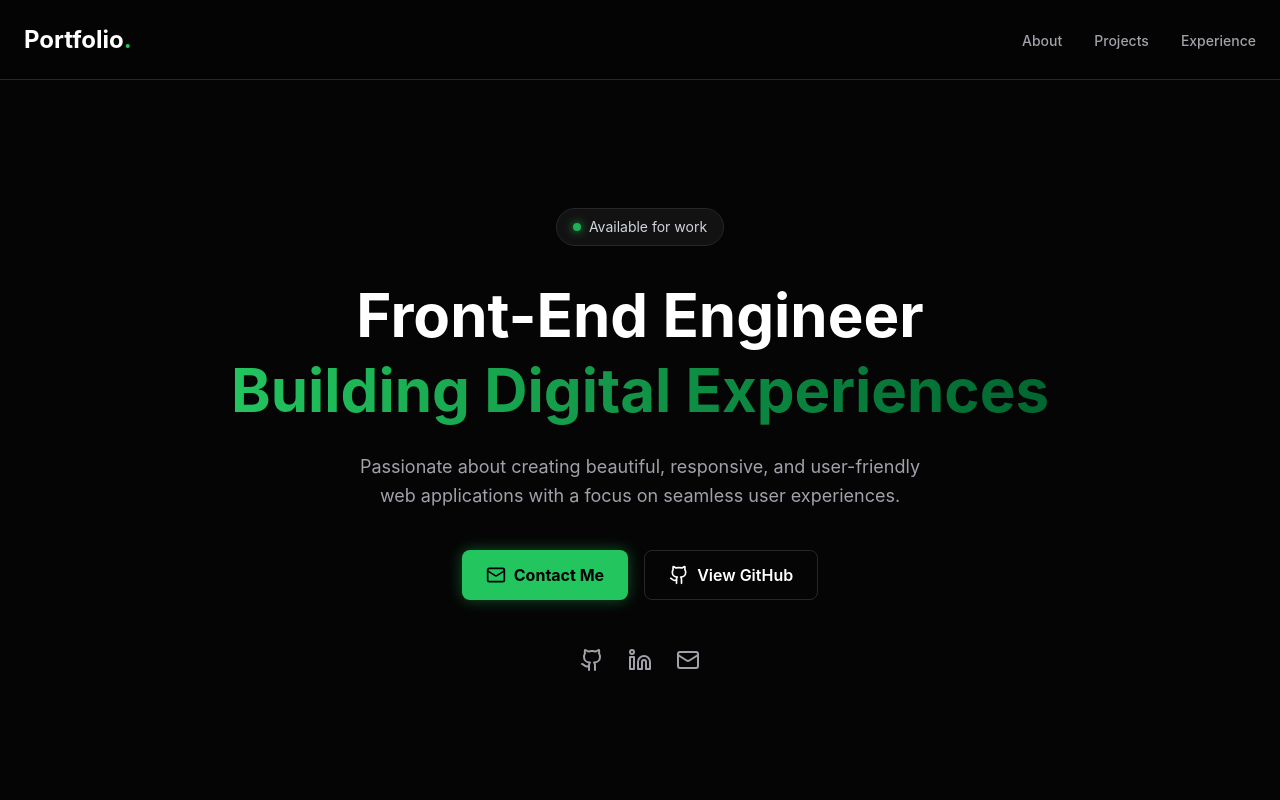
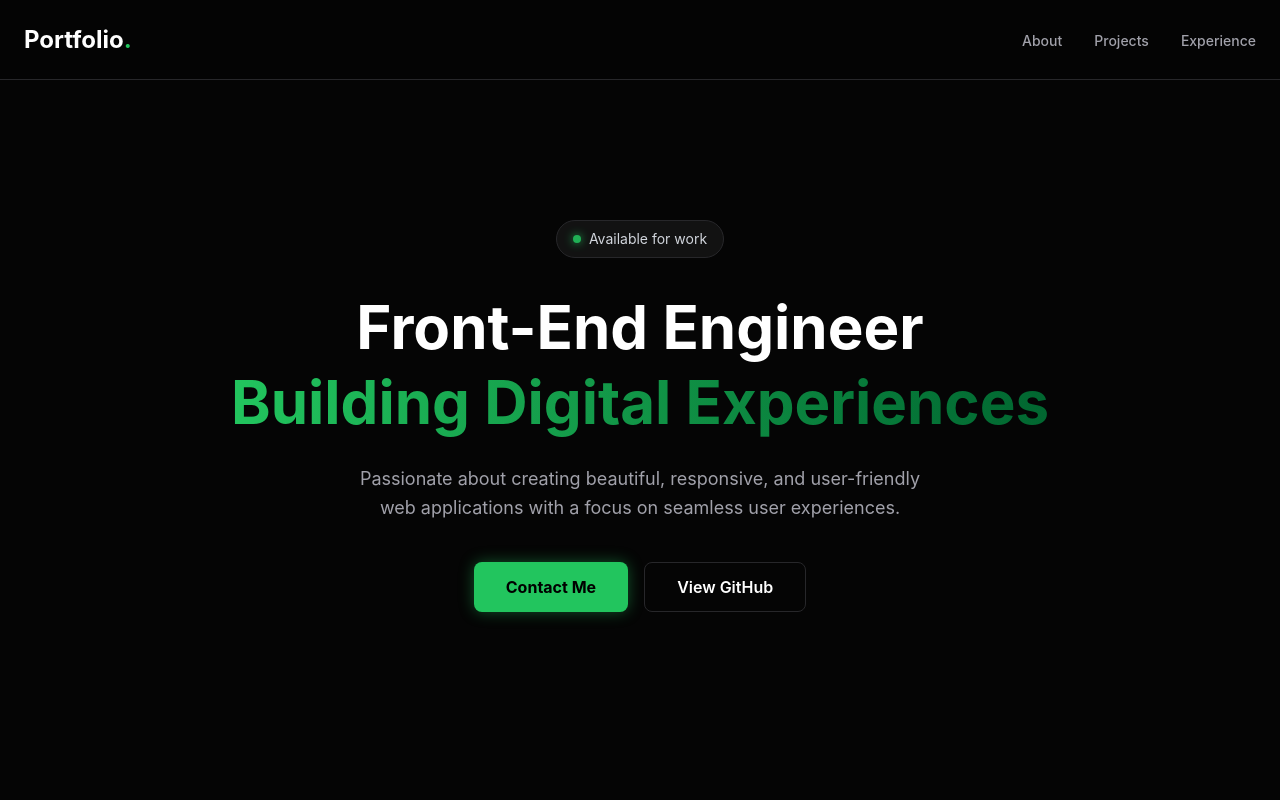
Before and after one commit to chmpgnsupernova/MyPortofolio, a React (Vite) app: page / in a window 1280 px wide. Shown: the top 800 px of the page. Built offline with nearby package versions, Linux system fonts and the light colour scheme.

Commit message:
Remove icons from Hero to fix build error

```diff
--- a/src/components/Hero.jsx
+++ b/src/components/Hero.jsx
@@ -1,12 +1,10 @@
-import { Github, Linkedin, Mail } from 'lucide-react';
-
 const Hero = () => {
   const data = {
     role: "Front-End Engineer",
     headline: "Building Digital Experiences",
     desc: "Passionate about creating beautiful, responsive, and user-friendly web applications with a focus on seamless user experiences.",
     links: {
-
+      // Ganti username github lo disini kalau perlu
       github: "https://github.com/chmpgnsupernova",
       linkedin: "https://www.linkedin.com/in/fransiskus-asisi-brian-nugrah-mariarvin-ab852828a/",
       email: "https://mail.google.com/mail/?view=cm&fs=1&to=brianmariarvin@gmail.com"
@@ -16,6 +14,7 @@ const Hero = () => {
   return (
     <section className="min-h-screen flex flex-col justify-center items-center text-center px-6 pt-20">
 
+      {/* Badge "Available for work" */}
       <div className="flex items-center gap-2 bg-card border border-border px-4 py-2 rounded-full mb-8 animate-in fade-in zoom-in duration-500">
         <span className="w-2 h-2 bg-accent rounded-full animate-pulse shadow-[0_0_10px_#22c55e]"></span>
         <span className="text-sm text-gray-300">Available for work</span>
@@ -32,26 +31,27 @@ const Hero = () => {
         {data.desc}
       </p>
 
+      {/* Buttons (Text Only - Tanpa Icon) */}
       <div className="flex flex-col sm:flex-row gap-4 mb-12 w-full sm:w-auto animate-in slide-in-from-bottom-8 duration-1000">
         <a
           href={data.links.email}
           target="_blank"
           rel="noopener noreferrer"
-          className="flex items-center justify-center gap-2 bg-accent text-black px-6 py-3 rounded-lg font-bold hover:bg-green-400 transition-all hover:scale-105 shadow-[0_0_15px_rgba(34,197,94,0.4)]"
+          className="flex items-center justify-center gap-2 bg-accent text-black px-8 py-3 rounded-lg font-bold hover:bg-green-400 transition-all hover:scale-105 shadow-[0_0_15px_rgba(34,197,94,0.4)]"
         >
-          <Mail size={20} /> Contact Me
+          Contact Me
         </a>
 
-        <a href={data.links.github} target="_blank" className="flex items-center justify-center gap-2 bg-transparent border border-border text-white px-6 py-3 rounded-lg font-semibold hover:border-accent hover:text-accent transition-all hover:scale-105">
-          <Github size={20} /> View GitHub
+        <a
+          href={data.links.github}
+          target="_blank"
+          rel="noopener noreferrer"
+          className="flex items-center justify-center gap-2 bg-transparent border border-border text-white px-8 py-3 rounded-lg font-semibold hover:border-accent hover:text-accent transition-all hover:scale-105"
+        >
+          View GitHub
         </a>
       </div>
 
-      <div className="flex gap-6 animate-in fade-in duration-1000 delay-300">
-        <a href={data.links.github} target="_blank" className="text-text-muted hover:text-accent transition-colors hover:scale-110"><Github /></a>
-        <a href={data.links.linkedin} target="_blank" className="text-text-muted hover:text-accent transition-colors hover:scale-110"><Linkedin /></a>
-        <a href={data.links.email} target="_blank" className="text-text-muted hover:text-accent transition-colors hover:scale-110"><Mail /></a>
-      </div>
     </section>
   );
 };
```
